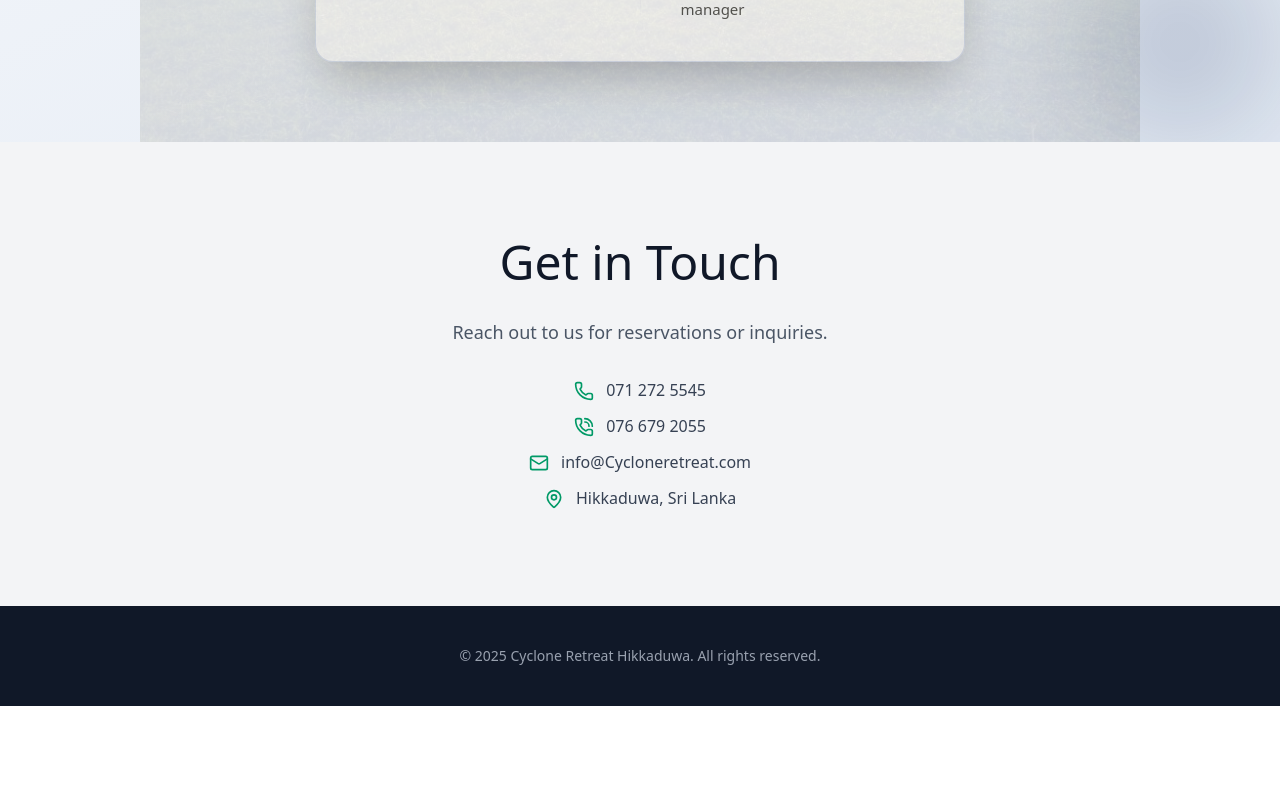
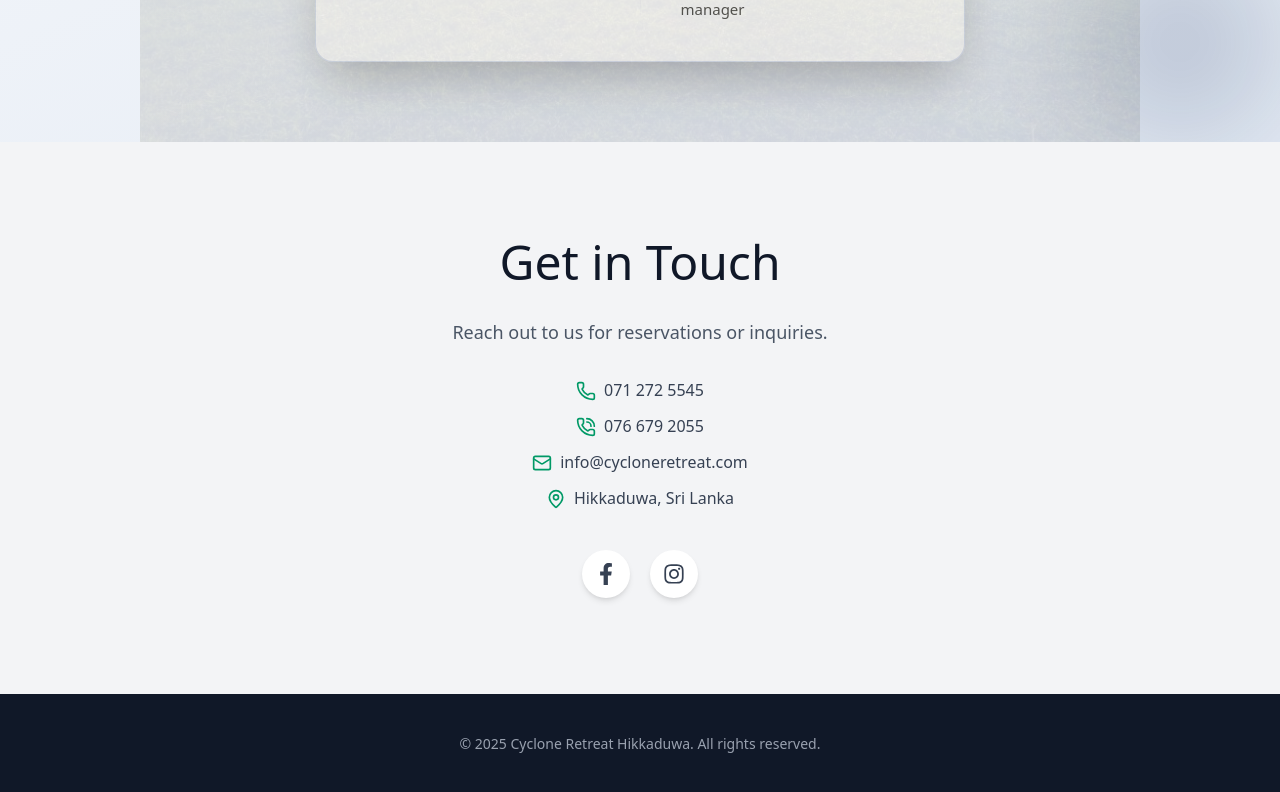
Before and after one commit to UdayaSanjeewa/cyclone_official, a Next.js app: page / in a window 1280 px wide. Shown: the part 6644-7436 px from the top of the page. Before the commit the page ends 7350 px from the top, so only its background shows below. Built offline with nearby package versions, Linux system fonts and the light colour scheme.

Commit message:
feat: add facebook and instagram links

```diff
--- a/app/page.tsx
+++ b/app/page.tsx
@@ -9,6 +9,15 @@
   CarouselItem,
 } from "@/components/ui/carousel";
 
+import {
+  Phone,
+  PhoneCall,
+  Mail,
+  MapPin,
+} from "lucide-react";
+
+import { FaFacebookF, FaInstagram } from "react-icons/fa";
+
 const heroImages = [hero1, hero2, hero3];
 
 /* Images */
@@ -19,12 +28,8 @@
 import hero4 from "@/public/HouseByTheSeaImages/32.jpg";
 import {
   ImageIcon,
-  Mail,
-  MapPin,
   Menu,
   Palmtree,
-  Phone,
-  PhoneCall,
   X,
 } from "lucide-react";
 import { useEffect, useState } from "react";
@@ -181,26 +186,69 @@
     <h2 className="mb-8 text-4xl font-light text-gray-900 md:text-5xl">
       Get in Touch
     </h2>
+
     <p className="max-w-3xl mx-auto mb-8 text-lg text-gray-600">
       Reach out to us for reservations or inquiries.
     </p>
+
     <div className="space-y-3 text-gray-700">
       <p>
-              <Phone className="inline w-5 h-5 mr-2 text-emerald-600" />{" "}
-              071 272 5545
+        <Phone className="inline w-5 h-5 mr-2 text-emerald-600" />
+        <a
+          href="tel:+94712725545"
+          className="hover:text-emerald-600 transition-colors"
+        >
+          071 272 5545
+        </a>
       </p>
+
       <p>
-              <PhoneCall className="inline w-5 h-5 mr-2 text-emerald-600" /> 076
-              679 2055
+        <PhoneCall className="inline w-5 h-5 mr-2 text-emerald-600" />
+        <a
+          href="tel:+94766792055"
+          className="hover:text-emerald-600 transition-colors"
+        >
+          076 679 2055
+        </a>
       </p>
+
       <p>
-              <Mail className="inline w-5 h-5 mr-2 text-emerald-600" />{" "}
-              info@Cycloneretreat.com
+        <Mail className="inline w-5 h-5 mr-2 text-emerald-600" />
+        <a
+          href="mailto:info@cycloneretreat.com"
+          className="hover:text-emerald-600 transition-colors"
+        >
+          info@cycloneretreat.com
+        </a>
       </p>
+
       <p>
-              <MapPin className="inline w-5 h-5 mr-2 text-emerald-600" />{" "}
+        <MapPin className="inline w-5 h-5 mr-2 text-emerald-600" />
         Hikkaduwa, Sri Lanka
       </p>
+    </div>
+
+    {/* Social Media */}
+    <div className="flex justify-center mt-10 space-x-5">
+      <a
+        href="https://www.facebook.com/profile.php?id=61581044176328"
+        target="_blank"
+        rel="noopener noreferrer"
+        aria-label="Facebook"
+        className="flex items-center justify-center w-12 h-12 text-gray-700 transition-all duration-300 bg-white rounded-full shadow-md hover:bg-blue-600 hover:text-white hover:scale-110"
+      >
+        <FaFacebookF size={22} />
+      </a>
+
+      <a
+        href="https://www.instagram.com/housebythesea.hikka/"
+        target="_blank"
+        rel="noopener noreferrer"
+        aria-label="Instagram"
+        className="flex items-center justify-center w-12 h-12 text-gray-700 transition-all duration-300 bg-white rounded-full shadow-md hover:bg-pink-500 hover:text-white hover:scale-110"
+      >
+        <FaInstagram size={22} />
+      </a>
     </div>
   </div>
 </section>
--- a/package.json
+++ b/package.json
@@ -19,6 +19,7 @@
     "next": "16.0.10",
     "react": "19.2.1",
     "react-dom": "19.2.1",
+    "react-icons": "^5.6.0",
     "tailwind-merge": "^3.4.0"
   },
   "devDependencies": {
```
Also changed, not shown: 1 other file (tests, documents, lock files or other folders). Lines whose indentation alone changed are shown as unchanged.
